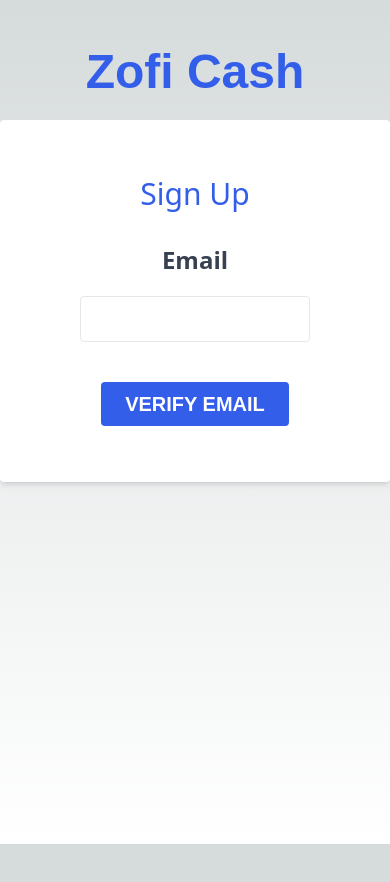
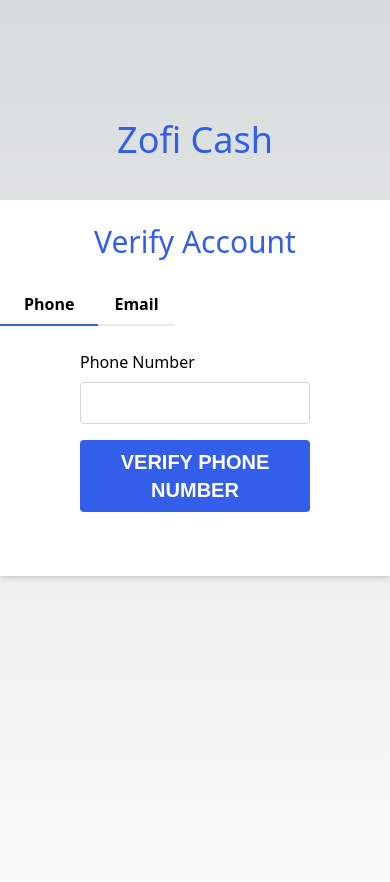
Before and after one commit to Naggayi-Daphne-Pearl/zofi_cash, a Next.js app: page /auth/signup in a window 390 px wide. Shown: the top 882 px of the page. Before the commit the page ends 844 px from the top, so only its background shows below. Built offline with nearby package versions, Linux system fonts and the light colour scheme.

Commit message:
Two tab form to allow user to either verify account using email or phonenumber

```diff
--- a/components/Schema.js
+++ b/components/Schema.js
@@ -41,6 +41,7 @@
     role: Yup.string(),
     security_answer: Yup.string().required("Required"),
     code: Yup.string().required("Required"),
+    // if the active tab is phone_number, then validate the phone_number field else validate the email field
     [activeTab]:
       activeTab === "phone"
         ? Yup.string()
--- a/components/VerifyAccount.js
+++ b/components/VerifyAccount.js
@@ -7,79 +7,123 @@
   const initialValues = { email: "" };
   const [otpSent, setOtpSent] = useState(false);
 
+  // tab
+  const [activeTab, setActiveTab] = useState("phone");
+
  const handleSubmit = async (values, { setSubmitting, setErrors }) => {
   event.preventDefault();
   try {
-      const response = await fetch(
-        "https://staging-auth-api.zoficash.com/api/v1/send-email",
-        {
+    let apiUrl;
+    if (activeTab === "phone") {
+      apiUrl = "https://staging-auth-api.zoficash.com/api/v1/send-sms";
+    } else {
+      apiUrl = "https://staging-auth-api.zoficash.com/api/v1/send-email";
+    }
+    const response = await fetch(apiUrl, {
       method: "POST",
       headers: {
         "Content-Type": "application/json",
       },
-          body: JSON.stringify({ email: values.email }),
-        }
-      );
+      body: JSON.stringify(values),
+    });
     if (!response.ok) {
-        throw new Error("Failed to send verification email.");
+      throw new Error(`Failed to send verification ${activeTab}.`);
     }
     setOtpSent(true);
   } catch (error) {
-      setErrors({ email: error.message });
+    setErrors({ [activeTab]: error.message });
   } finally {
     setSubmitting(false);
   }
 };
 
+
   return (
     <div>
-      <div className="flex flex-col items-center min-h-screen pt-6 sm:justify-center sm:pt-0 ">
-        <div>
-          <a href="https://www.zoficash.com/">
-            <h3 className="text-5xl font-bold text-#335EEA font-header text-primary py-6">
+      <div className="max-w-lg mx-auto h-screen my-20 items-center">
+        <h1 className="flex justify-center text-4xl text-primary py-10 text-header ">
           Zofi Cash
-            </h3>
-          </a>
+        </h1>
+        <div className="bg-white shadow-md ">
+          <h1 className="flex justify-center text-3xl text-primary py-6">
+            Verify Account
+          </h1>
+          <button
+            className={`py-2 px-6 font-semibold border-b-2 ${
+              activeTab === "phone" ? "border-primary" : ""
+            }`}
+            onClick={() => setActiveTab("phone")}
+          >
+            Phone
+          </button>
+          <button
+            className={`py-2 px-4 font-semibold border-b-2 ${
+              activeTab === "email" ? "border-blue-500" : ""
+            }`}
+            onClick={() => setActiveTab("email")}
+          >
+            Email
+          </button>
         </div>
-
         <Formik
           initialValues={initialValues}
-          validationSchema={validationSchema}
+          validationSchema={validationSchema(activeTab)}
           onSubmit={handleSubmit}
         >
-          {({ errors, touched }) => (
-            <Form className="bg-white shadow-md rounded px-20 pt-6 pb-10 mb-4">
-              <h1 className="flex justify-center text-3xl text-primary py-8">
-                Sign Up
-              </h1>
-              <div className="mb-6">
-                <label
-                  htmlFor="email"
-                  className="block text-gray-700 font-bold mb-2 text-2xl justify-center flex pb-3"
-                >
-                  Email
+          {({ isSubmitting }) => (
+            <Form className="bg-white shadow-md px-20 pt-6 pb-8 mb-4">
+              {activeTab === "phone" && (
+                <div className="mb-4">
+                  <label htmlFor="phone" className="block font-medium mb-2">
+                    Phone Number
                   </label>
                   <Field
                     type="tel"
-                  id="email"
-                  name="email"
-                  className={
-                    errors.email && touched.email
-                      ? "border-red-500 appearance-none border rounded w-full py-3 px-10 text-gray-700 leading-tight focus:outline-none focus:shadow-outline"
-                      : "appearance-none border rounded w-full py-3 px-10 text-gray-700 leading-tight focus:outline-none focus:shadow-outline "
-                  }
+                    name="phone_number"
+                    id="phone_number"
+                    className="w-full border border-gray-300 p-2 rounded"
                   />
+
                   <ErrorMessage
-                  name="email"
+                    name={activeTab === "phone" ? "phone_number" : "email"}
                     component="div"
                     className="text-red-500 text-xs italic"
                   />
-              </div>
-              <div className="flex items-center justify-center ">
-                <Button type="submit" onSubmit={handleSubmit}>
-                  Verify Email
+
+                  <Button
+                    type="submit"
+                    className="flex items-center justify-center mt-6"
+                    disabled={isSubmitting}
+                  >
+                    {isSubmitting ? "Submitting..." : "Verify Phone Number"}
                   </Button>
                 </div>
+              )}
+              {activeTab === "email" && (
+                <div className="mb-4">
+                  <label htmlFor="email" className="block font-medium mb-2">
+                    Email Address
+                  </label>
+                  <Field
+                    type="email"
+                    name="email"
+                    id="email"
+                    className="w-full border border-gray-300 p-2 rounded"
+                  />
+                  <ErrorMessage
+                    name={activeTab === "email" ? "email" : "phone_number"}
+                    component="div"
+                    className="text-red-500 text-xs italic"
+                  />
+                  <Button
+                    type="submit"
+                    className="flex items-center justify-center mt-6"
+                    disabled={isSubmitting}
+                  >
+                    {isSubmitting ? "Submitting..." : "Verify Email"}
+                  </Button>
+                </div>
+              )}
             </Form>
           )}
         </Formik>
```
Lines whose indentation alone changed are shown as unchanged.
